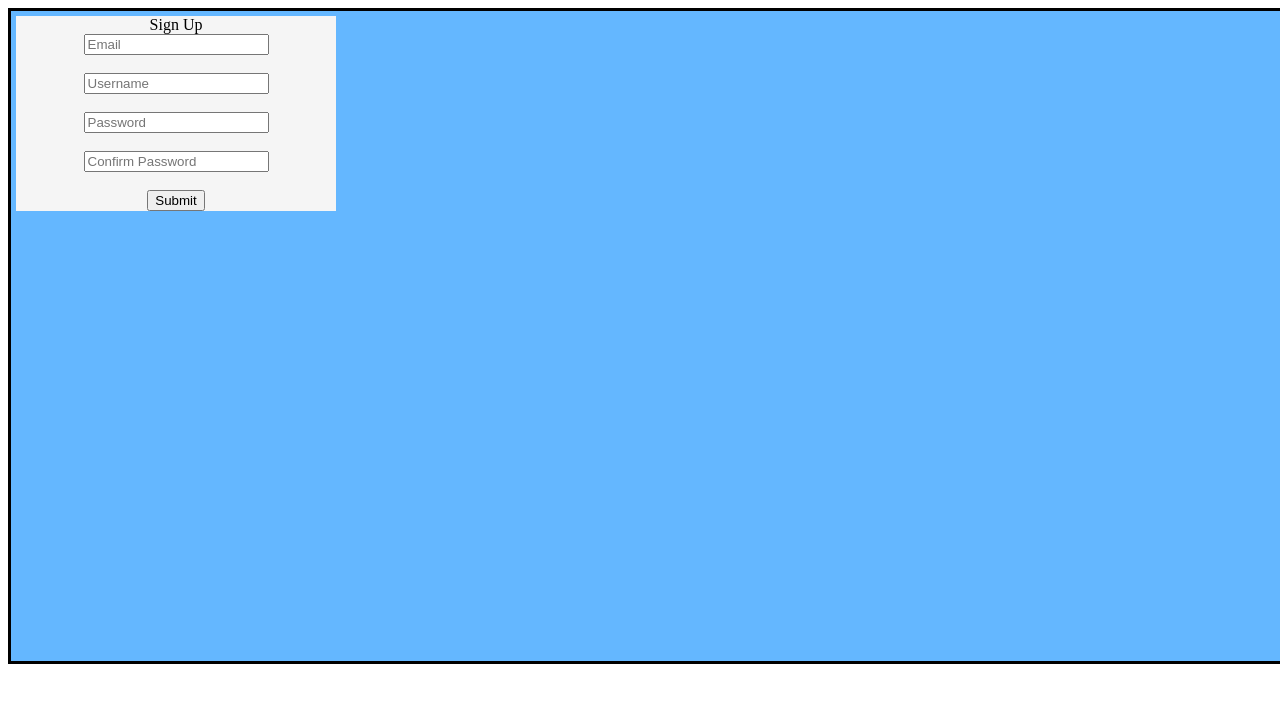
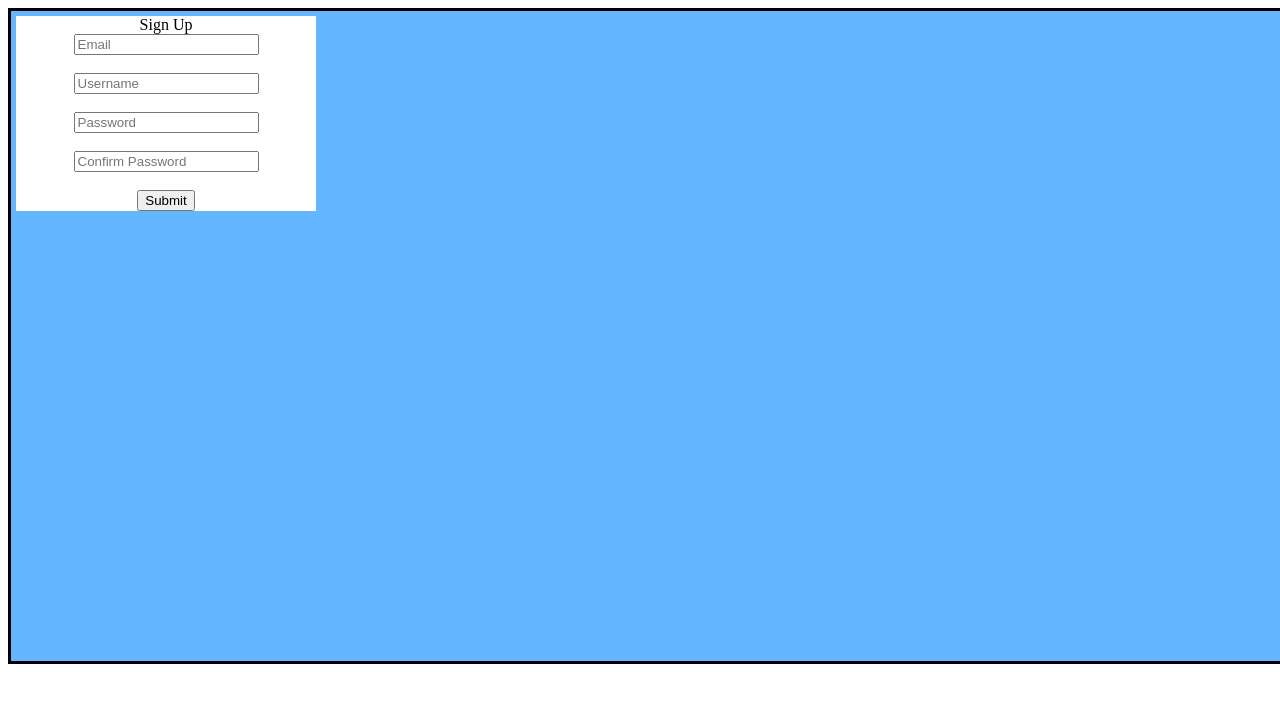
Before and after one commit to shelton-josh/RegistrationPage, a plain HTML site: page index.html in a window 1280 px wide. Shown: the top 702 px of the page. Drawn offline with Linux system fonts and the light colour scheme.

Commit message:
got stuck centering registration form with body bkgd

```diff
--- a/style.css
+++ b/style.css
@@ -5,12 +5,13 @@ form {
     padding: 5px;
     width: 80em;
     height: 40em;
+    margin: auto;
 }
 
-.boxes{
-    background-color: whitesmoke;
+.boxes {
+    background-color: white;
     border: white;
-    width: 20em;
+    width: 300px;
 }
 
 p1 {
```
